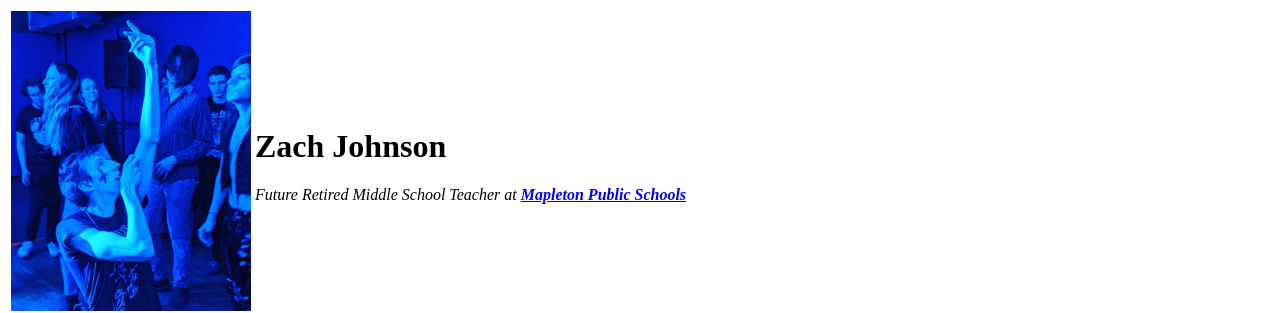
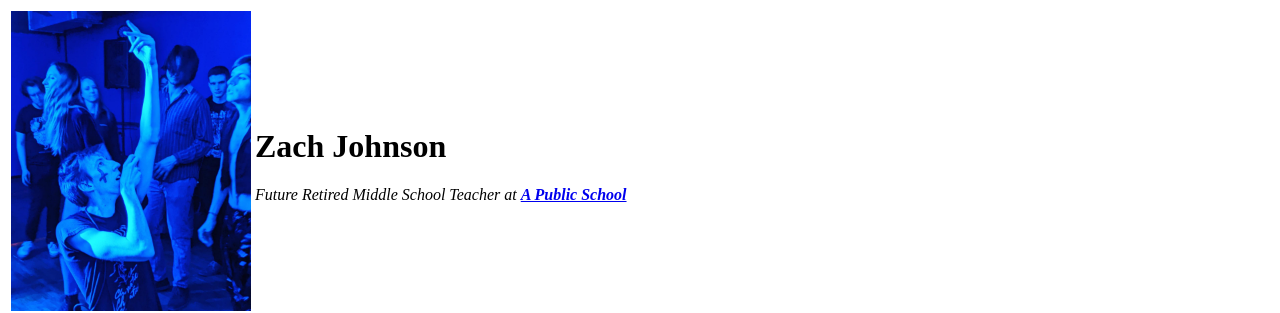
Before and after one commit to zachinblack/cv, a plain HTML site: page index.html in a window 1280 px wide. Shown: the top 313 px of the page. Drawn offline with Linux system fonts and the light colour scheme.

Commit message:
Update index.html

```diff
--- a/index.html
+++ b/index.html
@@ -14,7 +14,7 @@
         alt="Performing in 2021" height=300></td>
       <td><h1>Zach Johnson</h1>
       <p><em>Future Retired Middle School Teacher at
-          <strong><a href="https://www.mapleton.us/">Mapleton Public Schools</a></strong></em></td>
+          <strong><a href="https://www.google.com/">A Public School</a></strong></em></td>
     </tr>
   </table>
   <br />
```
